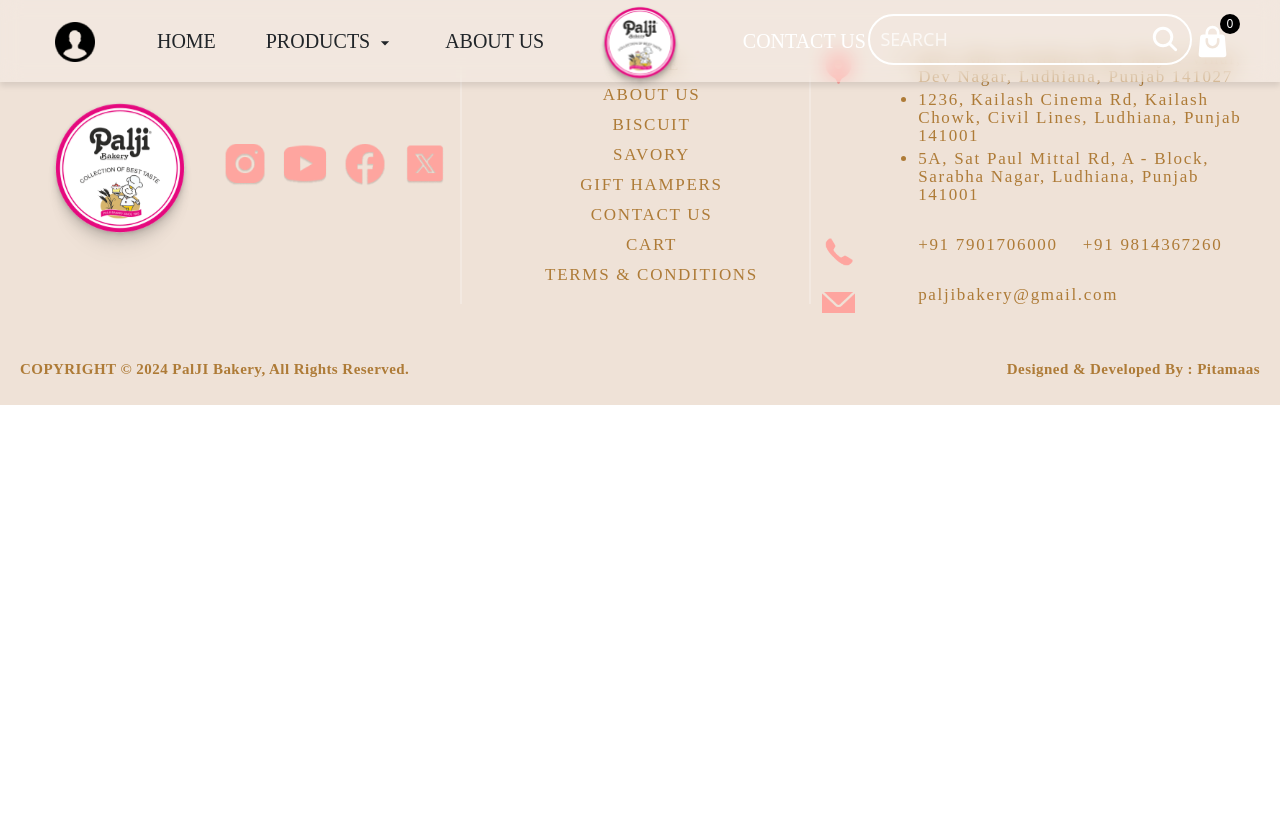
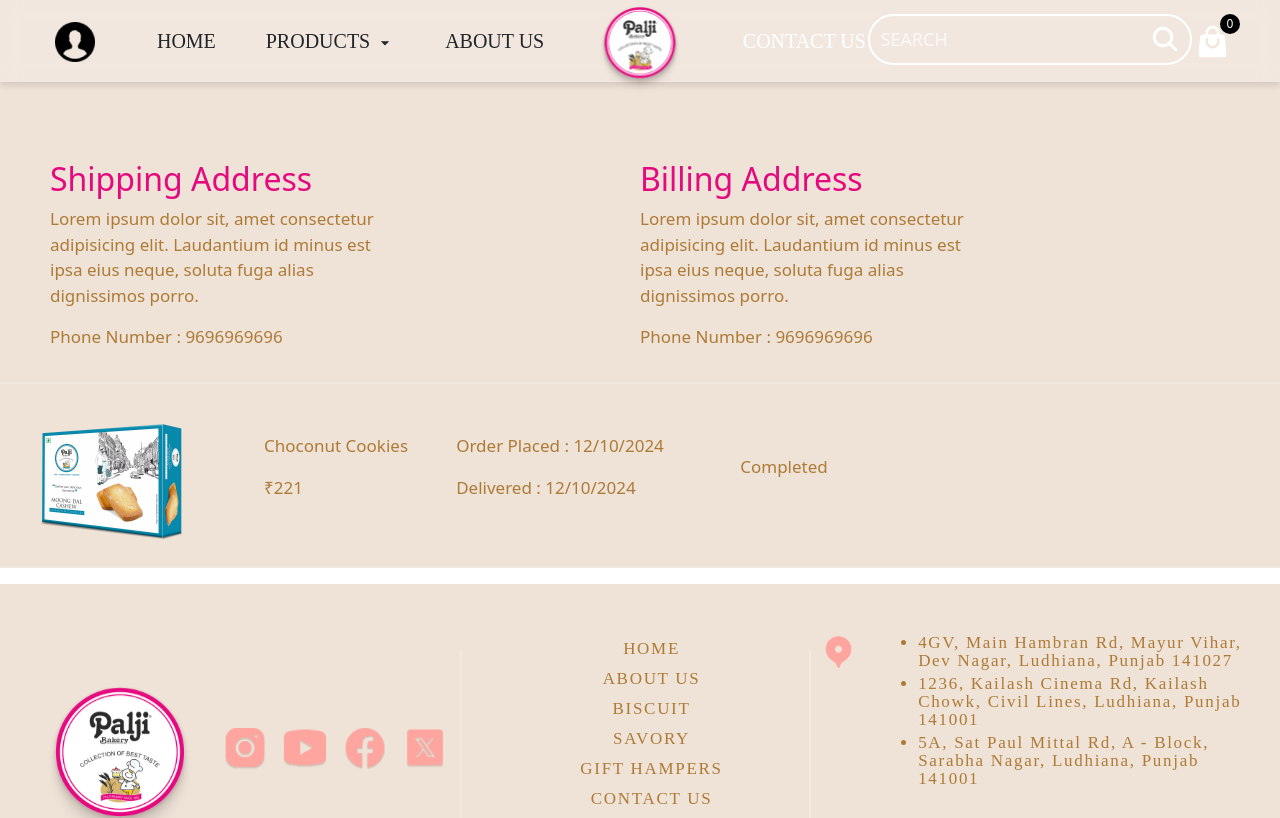
Before and after one commit to kirankattii/Palji-Bakery, a React (Vite) app: page /userprofile/myorders/ordersummary in a window 1280 px wide. Shown: the top 818 px of the page. Built offline with nearby package versions, Linux system fonts and the light colour scheme; no server answers.

Commit message:
order summary ui is complete

```diff
--- a/src/components/myWatchlist/myWatchlist.css
+++ b/src/components/myWatchlist/myWatchlist.css
@@ -7,6 +7,7 @@
   row-gap: 80px;
   justify-content: center;
   padding: 50px 30px;
+
 }
 
 .wishlist-item-card {
@@ -16,6 +17,7 @@
 @media(max-width:800px) {
   .wishlist-item-card {
     width: 260px;
+
   }
 }
 
--- a/src/pages/CSS/orderSummary.css
+++ b/src/pages/CSS/orderSummary.css
@@ -0,0 +1,37 @@
+.ordersummary {
+  padding-top: 20vh;
+  background: #efe2d7;
+}
+
+.order-address {
+  padding: 0 50px;
+  display: flex;
+  /* align-items: center; */
+  /* gap: 20px; */
+}
+
+.order-address p {
+  width: 60%;
+  font-size: 17px;
+  color: #AE7B37;
+}
+
+.order-address h2 {
+  color: #E5087E;
+}
+
+.order-summary-details {
+  width: 70%;
+  display: grid;
+  grid-template-columns: 1fr 1fr 1fr 1fr;
+  place-items: center;
+  align-items: center;
+  /* margin: auto; */
+  column-gap: -20px;
+  color: #AE7B37;
+  font-size: 17px;
+}
+
+.order-summary-details img {
+  width: 150px;
+}
--- a/src/pages/OrderSummary.jsx
+++ b/src/pages/OrderSummary.jsx
@@ -1,8 +1,51 @@
 import React from "react"
 import "./CSS/orderSummary.css"
+import { assets } from "../assets/assets"
 
 const OrderSummary = () => {
-	return <div className="ordersummary"></div>
+	return (
+		<div className="ordersummary">
+			<div className="order-address">
+				<div className="order-shipping-address">
+					<h2>Shipping Address</h2>
+					<p>
+						Lorem ipsum dolor sit, amet consectetur adipisicing elit. Laudantium
+						id minus est ipsa eius neque, soluta fuga alias dignissimos porro.
+					</p>
+					<p>
+						<span>Phone Number</span> : {9696969696}
+					</p>
+				</div>
+				<div className="billing-shipping-address">
+					<h2>Billing Address</h2>
+					<p>
+						Lorem ipsum dolor sit, amet consectetur adipisicing elit. Laudantium
+						id minus est ipsa eius neque, soluta fuga alias dignissimos porro.
+					</p>
+					<p>
+						<span>Phone Number</span> : {9696969696}
+					</p>
+				</div>
+			</div>
+			<hr />
+			<div className="order-summary-details">
+				<img
+					src={assets.banner2}
+					alt=""
+				/>
+				<div>
+					<p>{"Choconut Cookies"}</p>
+					<p>₹{221}</p>
+				</div>
+				<div>
+					<p>Order Placed : {"12/10/2024"}</p>
+					<p>Delivered : {"12/10/2024"}</p>
+				</div>
+				<p>{"Completed"}</p>
+			</div>
+			<hr />
+		</div>
+	)
 }
 
 export default OrderSummary
```
Also changed, not shown: src/components/item/item.css (line endings or trailing spaces).
